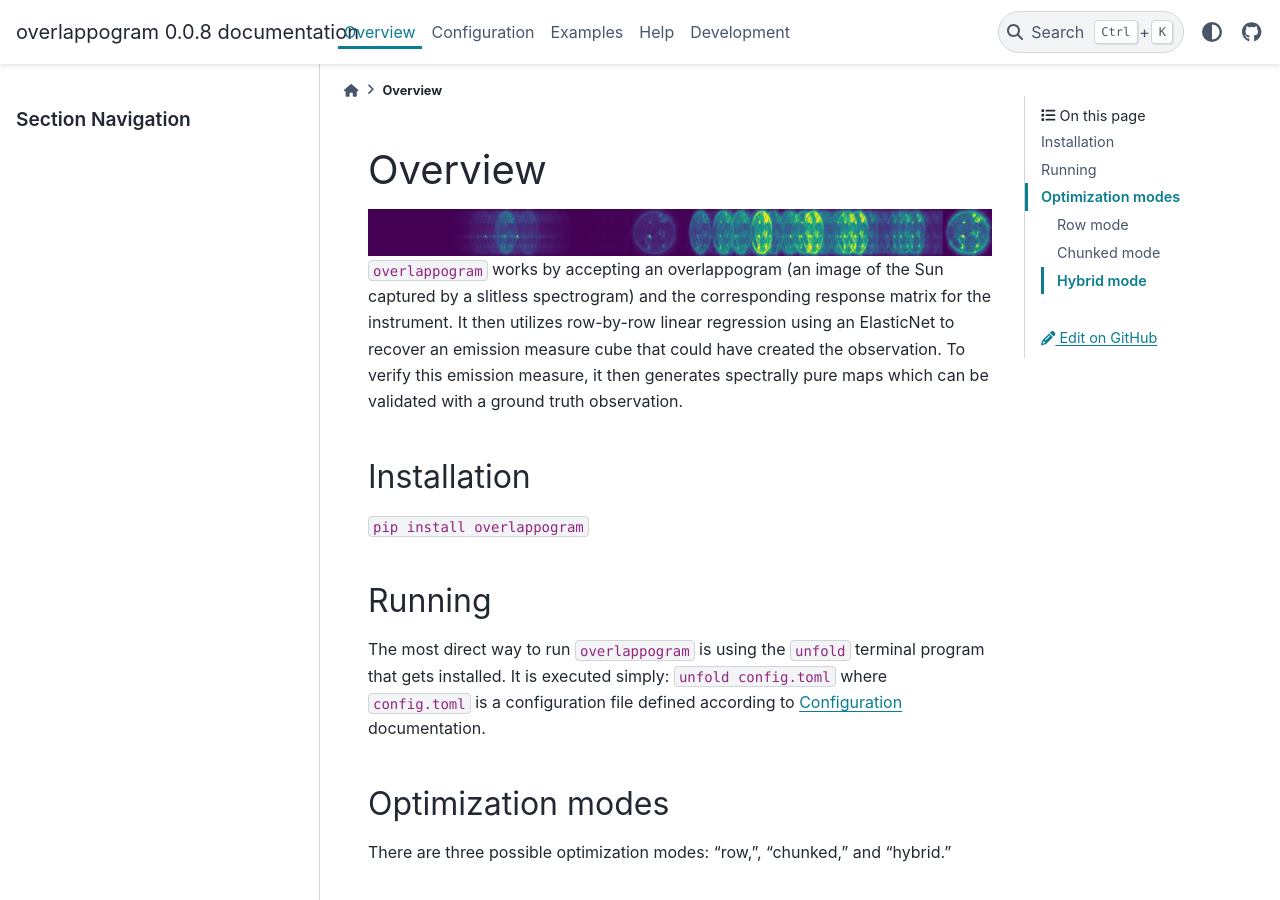
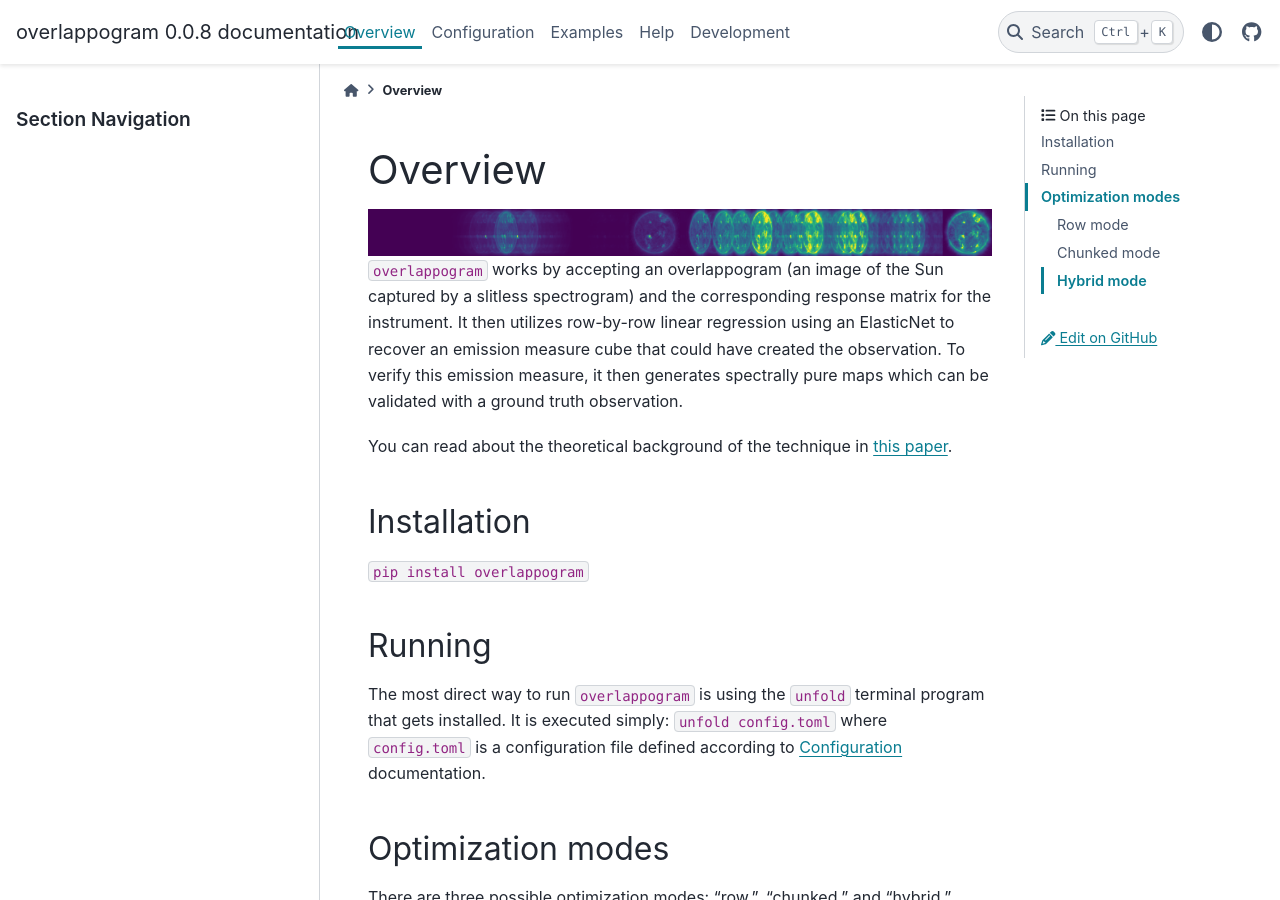
Before and after one commit to ECCCO-mission/overlappogram, a Sphinx documentation site: the page built from docs/overview.rst, in a window 1280 px wide and 900 px high. Built offline with Sphinx 7.4.7 and the PyData theme 0.15.4, drawn with Linux system fonts in a browser that asks for light colours.

Commit message:
Update overview.rst

```diff
--- a/docs/overview.rst
+++ b/docs/overview.rst
@@ -13,6 +13,8 @@
 to recover an emission measure cube that could have created the observation. To verify
 this emission measure, it then generates spectrally pure maps which can be validated with a
 ground truth observation.
+
+You can read about the theoretical background of the technique in `this paper <https://arxiv.org/abs/2407.10436v1>`_.
 
 Installation
 -------------
```
